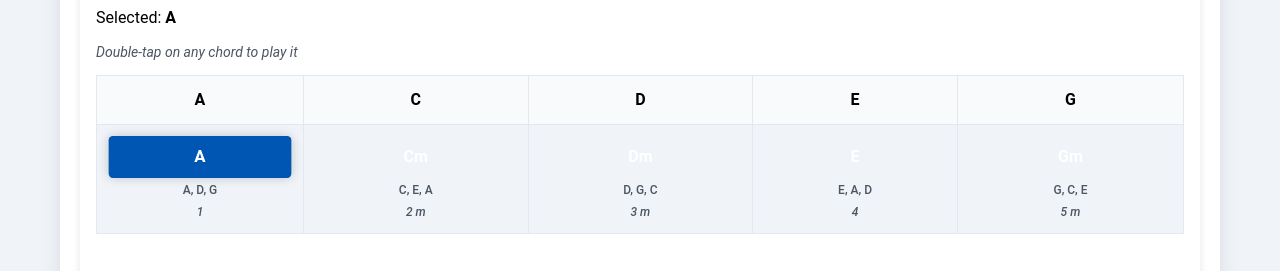
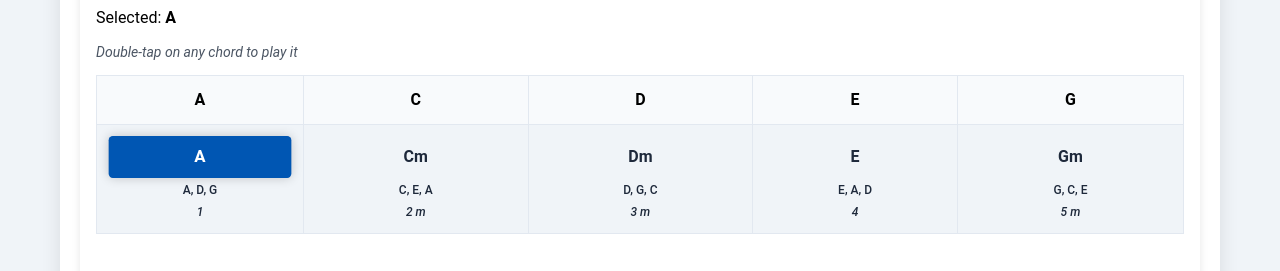
Before and after one commit to humandotlearning/guitar_visualiser, a React (Create React App) app: page / in a window 1280 px wide. Shown: the part 1400-1671 px from the top of the page. Built offline with nearby package versions, Linux system fonts and the light colour scheme.

Commit message:
+ enhanced ui contrast

```diff
--- a/src/components/ChordVisualizer.css
+++ b/src/components/ChordVisualizer.css
@@ -65,6 +65,7 @@
   width: 100%;
   display: block;
   margin-bottom: 0.25rem;
+  color: #1e293b; /* Darker text color for better contrast */
 }
 
 .chord-button:hover {
@@ -81,14 +82,14 @@
 
 .chord-notes {
   font-size: 0.75rem;
-  color: #4b5563; /* Darker color for better visibility */
+  color: #1e293b; /* Much darker color for better visibility */
   margin-top: 0.25rem;
   font-weight: 500;
 }
 
 .chord-degree {
   font-size: 0.75rem;
-  color: #4b5563;
+  color: #1e293b; /* Much darker color for better visibility */
   margin-top: 0.25rem;
   font-style: italic;
   font-weight: 500;
```
